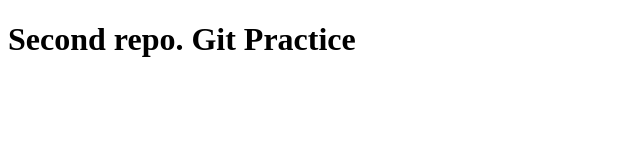
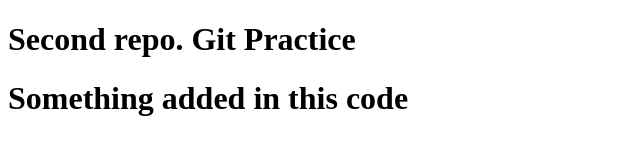
Before and after one commit to Md-Ikbal-Hasan/my-second-repo, a plain HTML site: page index.html in a window 1280 px wide. Shown: the whole page, without its empty margins (0-640 px from the left). Drawn offline with Linux system fonts and the light colour scheme.

Commit message:
updatdd this project

```diff
--- a/index.html
+++ b/index.html
@@ -11,6 +11,7 @@
 <body>
 
     <h1>Second repo. Git Practice</h1>
+    <h1>Something added in this code</h1>
 
 </body>
 
```
